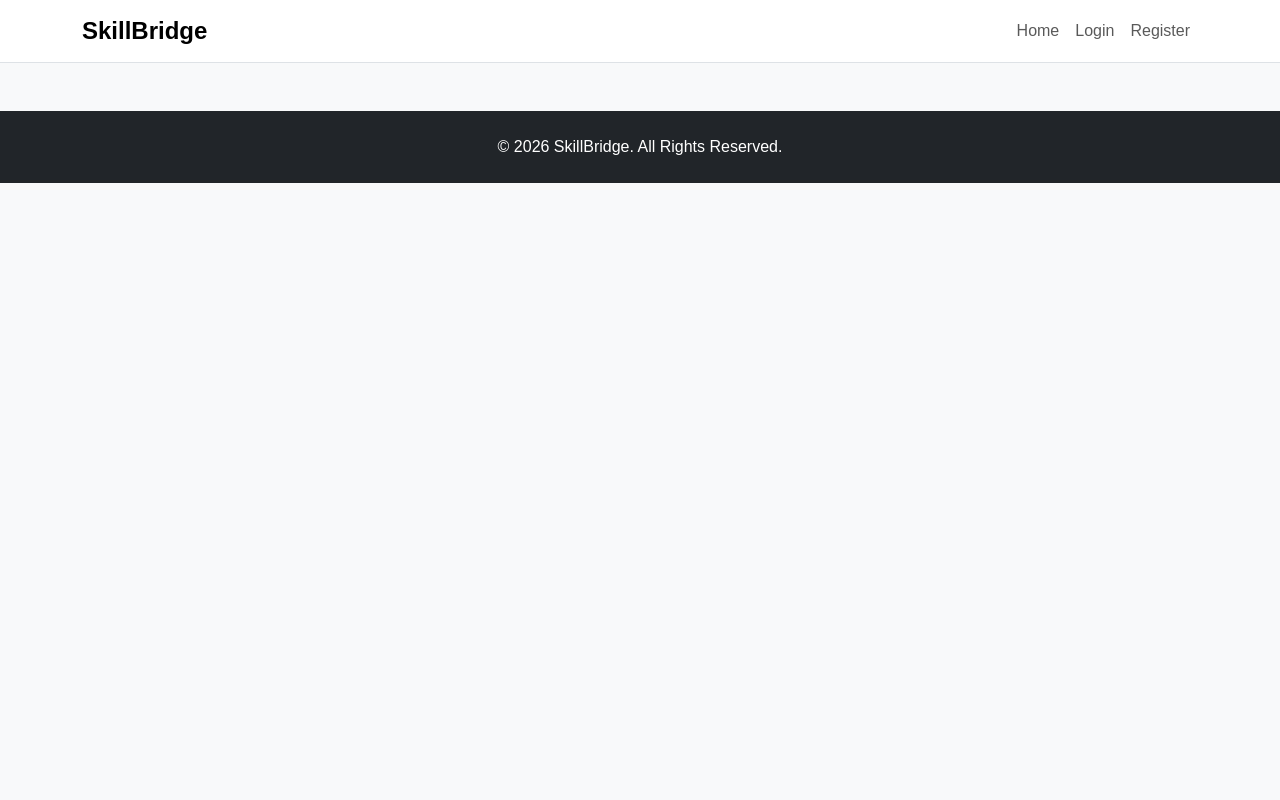
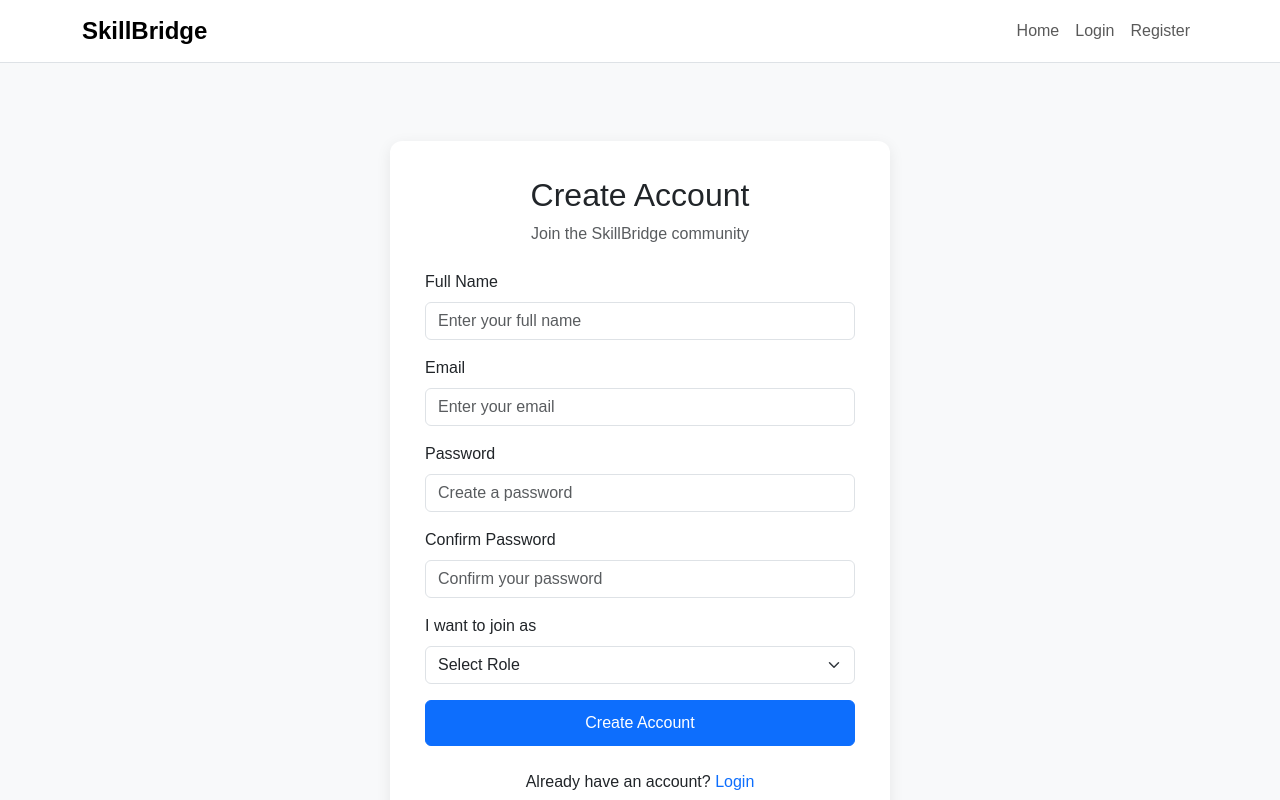
Before and after one commit to gopal-292/SkillBridge, a React (Vite) app in the folder skillbridge-frontend/: page /register in a window 1280 px wide. Shown: the top 800 px of the page. Built offline with nearby package versions, Linux system fonts and the light colour scheme.

Commit message:
Complete authentication UI

```diff
--- a/skillbridge-frontend/src/App.jsx
+++ b/skillbridge-frontend/src/App.jsx
@@ -4,6 +4,7 @@ import Navbar from "./components/Navbar";
 import Footer from "./components/Footer";
 import Home from "./pages/Home";
 import Login from "./pages/Login";
+import Register from "./pages/Register";
 
 function App() {
     return (
@@ -15,6 +16,7 @@ function App() {
 
                 <Route path="/" element={<Home />} />
                 <Route path="/login" element={<Login />} />
+                <Route path="/register" element={<Register />} />
 
             </Routes>
 
--- a/skillbridge-frontend/src/components/Navbar.jsx
+++ b/skillbridge-frontend/src/components/Navbar.jsx
@@ -1,27 +1,44 @@
+import { Link } from "react-router-dom";
 function Navbar() {
     return (
         <nav className="navbar navbar-expand-lg bg-white border-bottom">
+
             <div className="container">
 
-                <a className="navbar-brand fw-bold" href="/">
+                <Link
+                    className="navbar-brand fw-bold"
+                    to="/"
+                >
                     SkillBridge
-                </a>
+                </Link>
 
                 <div className="navbar-nav ms-auto">
-                    <a className="nav-link" href="/">
+
+                    <Link
+                        className="nav-link"
+                        to="/"
+                    >
                         Home
-                    </a>
+                    </Link>
 
-                    <a className="nav-link" href="/login">
+                    <Link
+                        className="nav-link"
+                        to="/login"
+                    >
                         Login
-                    </a>
+                    </Link>
 
-                    <a className="nav-link" href="/register">
+                    <Link
+                        className="nav-link"
+                        to="/register"
+                    >
                         Register
-                    </a>
+                    </Link>
+
                 </div>
 
             </div>
+
         </nav>
     );
 }
--- a/skillbridge-frontend/src/index.css
+++ b/skillbridge-frontend/src/index.css
@@ -19,3 +19,20 @@ body {
 .card:hover {
     transform: translateY(-5px);
 }
+
+.auth-container {
+    max-width: 500px;
+    margin: 30px auto;
+    padding: 35px;
+    background: white;
+    border-radius: 12px;
+    box-shadow: 0 4px 15px rgba(0, 0, 0, 0.08);
+}
+
+.auth-container a {
+    text-decoration: none;
+}
+
+.auth-container button {
+    padding: 10px;
+}
--- a/skillbridge-frontend/src/pages/Login.jsx
+++ b/skillbridge-frontend/src/pages/Login.jsx
@@ -2,29 +2,80 @@ function Login() {
     return (
         <div className="container py-5">
 
-            <h2 className="text-center">
-                Login to SkillBridge
+            <div className="auth-container">
+
+                <h2 className="text-center mb-2">
+                    Welcome Back
                 </h2>
 
-            <form className="mt-4">
+                <p className="text-center text-muted mb-4">
+                    Login to your SkillBridge account
+                </p>
+
+                <form>
+
+                    <div className="mb-3">
+                        <label className="form-label">
+                            Email
+                        </label>
 
                         <input
                             type="email"
-                    className="form-control mb-3"
-                    placeholder="Enter Email"
+                            className="form-control"
+                            placeholder="Enter your email"
+                            required
                         />
+                    </div>
+
+                    <div className="mb-3">
+                        <label className="form-label">
+                            Password
+                        </label>
 
                         <input
                             type="password"
-                    className="form-control mb-3"
-                    placeholder="Enter Password"
+                            className="form-control"
+                            placeholder="Enter your password"
+                            required
+                        />
+                    </div>
+
+                    <div className="d-flex justify-content-between mb-3">
+
+                        <div>
+                            <input
+                                type="checkbox"
+                                className="form-check-input me-2"
                             />
 
-                <button className="btn btn-primary w-100">
+                            <label>
+                                Remember me
+                            </label>
+                        </div>
+
+                        <a href="/forgot-password">
+                            Forgot Password?
+                        </a>
+
+                    </div>
+
+                    <button
+                        type="submit"
+                        className="btn btn-primary w-100"
+                    >
                         Login
                     </button>
 
                 </form>
+
+                <p className="text-center mt-4">
+                    Don't have an account?{" "}
+                    <a href="/register">
+                        Register
+                    </a>
+                </p>
+
+            </div>
 
         </div>
     );
--- /dev/null
+++ b/skillbridge-frontend/src/pages/Register.jsx
@@ -0,0 +1,114 @@
+function Register() {
+    return (
+        <div className="container py-5">
+
+            <div className="auth-container">
+
+                <h2 className="text-center mb-2">
+                    Create Account
+                </h2>
+
+                <p className="text-center text-muted mb-4">
+                    Join the SkillBridge community
+                </p>
+
+                <form>
+
+                    <div className="mb-3">
+                        <label className="form-label">
+                            Full Name
+                        </label>
+
+                        <input
+                            type="text"
+                            className="form-control"
+                            placeholder="Enter your full name"
+                            required
+                        />
+                    </div>
+
+                    <div className="mb-3">
+                        <label className="form-label">
+                            Email
+                        </label>
+
+                        <input
+                            type="email"
+                            className="form-control"
+                            placeholder="Enter your email"
+                            required
+                        />
+                    </div>
+
+                    <div className="mb-3">
+                        <label className="form-label">
+                            Password
+                        </label>
+
+                        <input
+                            type="password"
+                            className="form-control"
+                            placeholder="Create a password"
+                            required
+                        />
+                    </div>
+
+                    <div className="mb-3">
+                        <label className="form-label">
+                            Confirm Password
+                        </label>
+
+                        <input
+                            type="password"
+                            className="form-control"
+                            placeholder="Confirm your password"
+                            required
+                        />
+                    </div>
+
+                    <div className="mb-3">
+                        <label className="form-label">
+                            I want to join as
+                        </label>
+
+                        <select className="form-select" required>
+
+                            <option value="">
+                                Select Role
+                            </option>
+
+                            <option value="LEARNER">
+                                Learner
+                            </option>
+
+                            <option value="MENTOR">
+                                Mentor
+                            </option>
+
+                        </select>
+
+                    </div>
+
+                    <button
+                        type="submit"
+                        className="btn btn-primary w-100"
+                    >
+                        Create Account
+                    </button>
+
+                </form>
+
+                <p className="text-center mt-4">
+                    Already have an account?{" "}
+                    <a href="/login">
+                        Login
+                    </a>
+                </p>
+
+            </div>
+
+        </div>
+    );
+}
+
+export default Register;
```
Lines whose indentation alone changed are shown as unchanged.
